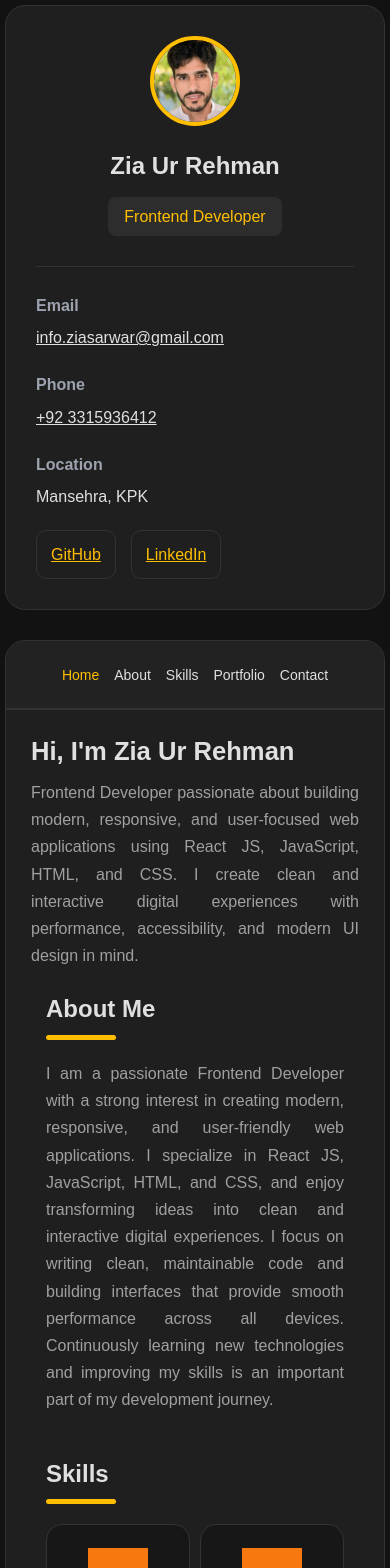
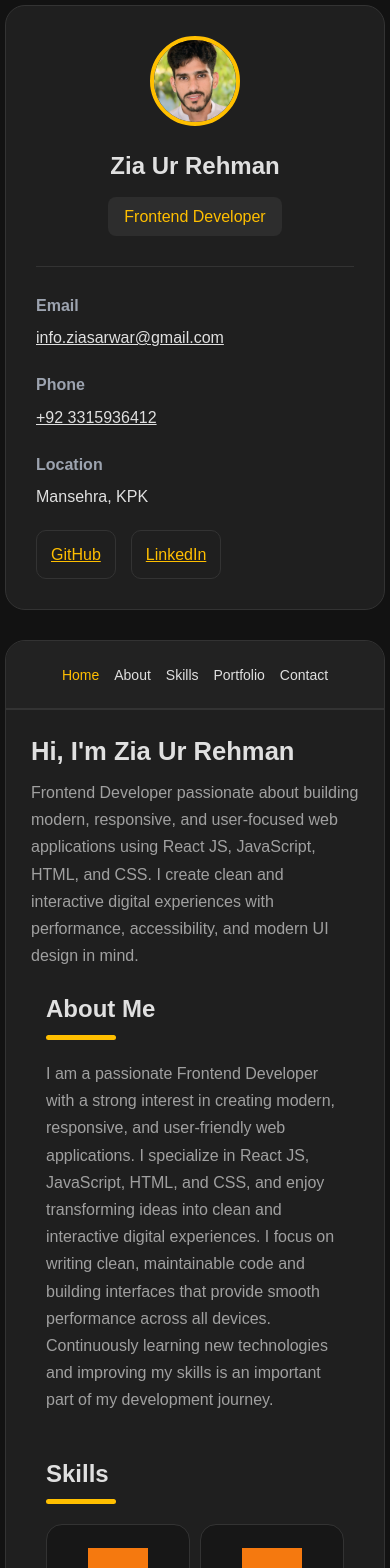
Before and after one commit to ziasarwar-of/portfolio-react, a React (Vite) app: page / in a window 390 px wide. Shown: the top 1568 px of the page. Built offline with nearby package versions, Linux system fonts and the light colour scheme; grey boxes are pictures that could not be loaded.

Commit message:
fix para spacing issue

```diff
--- a/src/App.css
+++ b/src/App.css
@@ -609,6 +609,7 @@ img{
   .sidebar{
     position:static;
   }
+
 }
 
 @media(max-width:500px){
@@ -651,6 +652,9 @@ img{
   .sidebar{
     position:static;
   }
+  .hero-text, .about p, .about .content {
+    text-align: left;
+  }
 }
 @media (max-width: 360px) {
   .app-layout {
@@ -688,4 +692,7 @@ img{
     grid-template-columns: 1fr;
     gap: 8px;
   }
+  .hero-text, .about p, .about .content {
+    text-align: left;
+  }
 }
```
